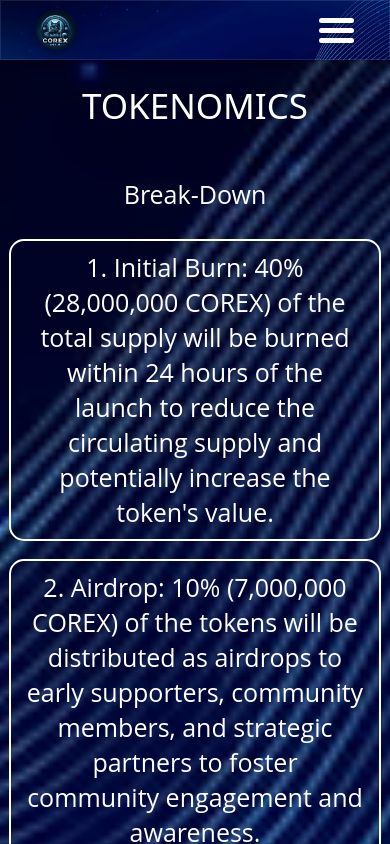
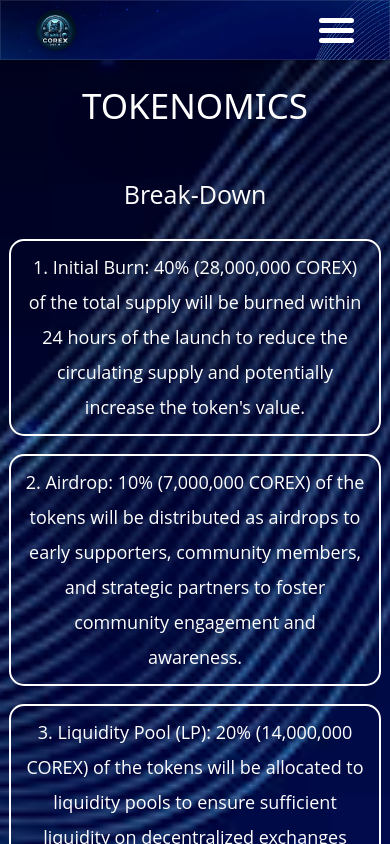
Before and after one commit to pycogram/Cornishrex, a React (Create React App) app: page /tokeno in a window 390 px wide. Shown: the top 844 px of the page. Built offline with nearby package versions, Linux system fonts and the light colour scheme; a web font is replaced by a local one.

Commit message:
fonts updated

```diff
--- a/src/index.css
+++ b/src/index.css
@@ -703,8 +703,7 @@
     margin: 1rem 0 2rem 0;
   }
   .AllocateBD h4{
-    font-family: var(--fontFamily-QuickSand);
-    font-size: 25px;
+    font-size: 18px;
     margin: 0.5rem;
     width: 98%;
     padding: 0.5rem 0.8rem;
```
